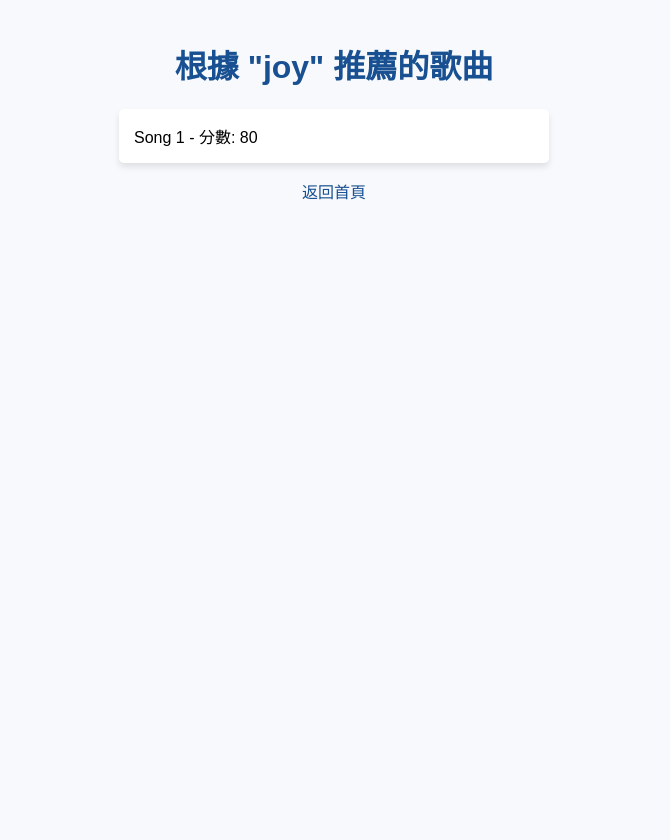
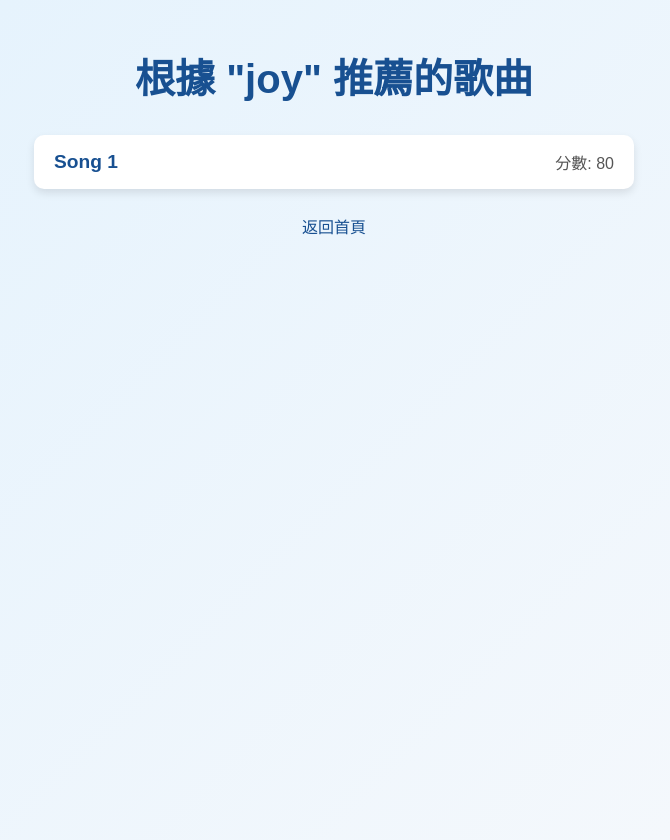
Before and after one commit to awesomePei/113-1-IRTM-final-project, a Flask app: page /recommend?emotion=joy in a window 1280 px wide. Shown: the whole page, without its empty margins (306-976 px from the left). Before the commit the page ends 200 px from the top, so only its background shows below. Run offline with Flask 3, Linux system fonts and the light colour scheme.

Commit message:
ui change

```diff
--- a/Songs/templates/recommend.html
+++ b/Songs/templates/recommend.html
@@ -7,36 +7,66 @@
     <style>
         body {
             font-family: Arial, sans-serif;
-            background-color: #f7f9fc;
+            background: linear-gradient(135deg, #e3f2fd, #f7f9fc);
             margin: 0;
             padding: 20px;
+            display: flex;
+            flex-direction: column;
+            align-items: center;
+            /* justify-content: center; */
+            min-height: 100vh;
+            color: #333;
+        }
+
+        h1 {
+            font-size: 2.5rem;
+            color: #185091;
+            margin-bottom: 20px;
             text-align: center;
         }
 
-        h1 {
-            color: #185091;
-        }
-
         ul {
-            list-style-type: none;
+            list-style: none;
             padding: 0;
+            width: 100%;
+            max-width: 600px;
+            margin: 0 auto;
         }
 
         li {
             background: #ffffff;
-            margin: 10px auto;
-            padding: 15px;
-            border-radius: 5px;
-            box-shadow: 0 4px 6px rgba(0, 0, 0, 0.1);
-            max-width: 400px;
-            text-align: left;
+            margin: 10px 0;
+            padding: 15px 20px;
+            border-radius: 10px;
+            box-shadow: 0 4px 8px rgba(0, 0, 0, 0.1);
+            display: flex;
+            justify-content: space-between;
+            align-items: center;
+        }
+
+        .song-title {
+            font-size: 1.2rem;
+            font-weight: bold;
+            color: #185091;
+        }
+
+        .song-score {
+            font-size: 1rem;
+            color: #555;
+        }
+
+        p {
+            font-size: 1.2rem;
+            color: #555;
         }
 
         a {
+            display: inline-block;
             margin-top: 15px;
             font-size: 1rem;
             color: #185091;
             text-decoration: none;
+            transition: color 0.3s ease;
         }
 
         a:hover {
@@ -49,7 +79,10 @@
     {% if songs %}
         <ul>
             {% for song in songs %}
-                <li>{{ song.title }} - 分數: {{ song.score }}</li>
+                <li>
+                    <span class="song-title">{{ song.title }}</span>
+                    <span class="song-score">分數: {{ song.score }}</span>
+                </li>
             {% endfor %}
         </ul>
     {% else %}
```
